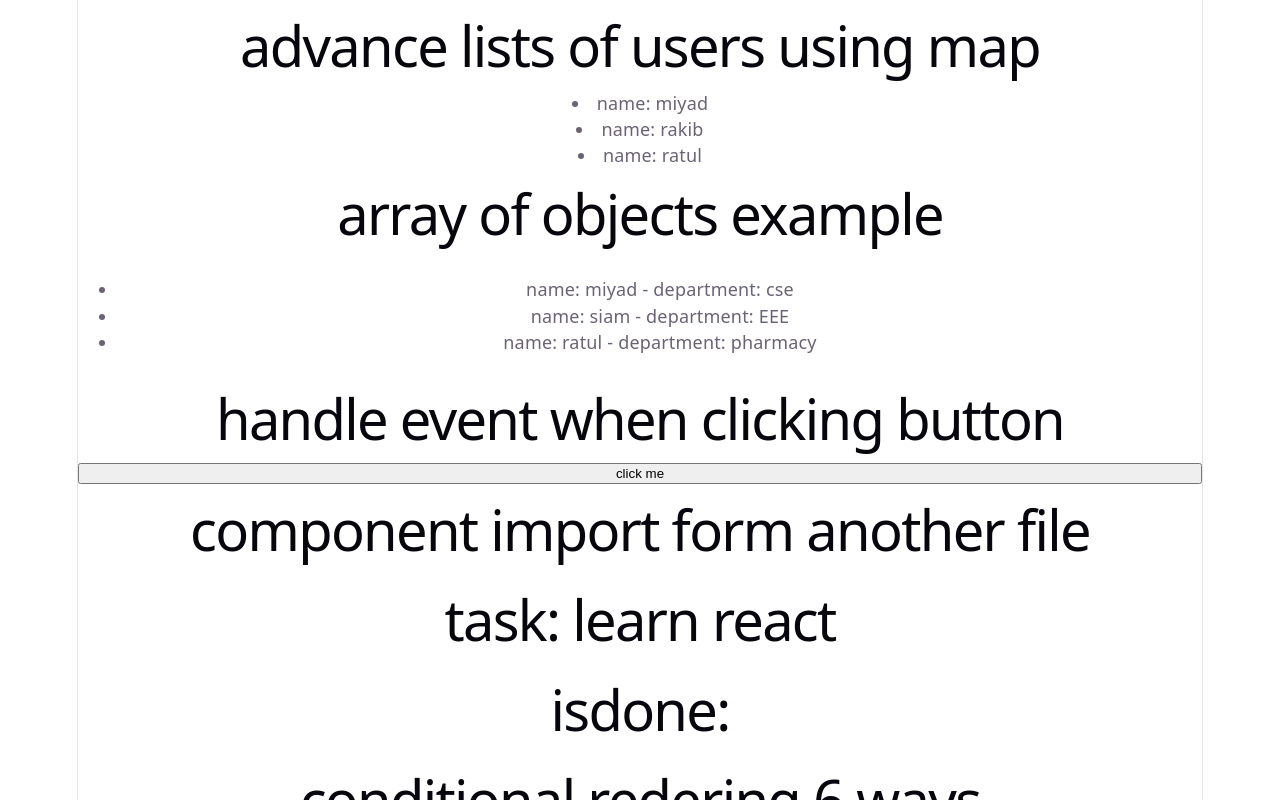
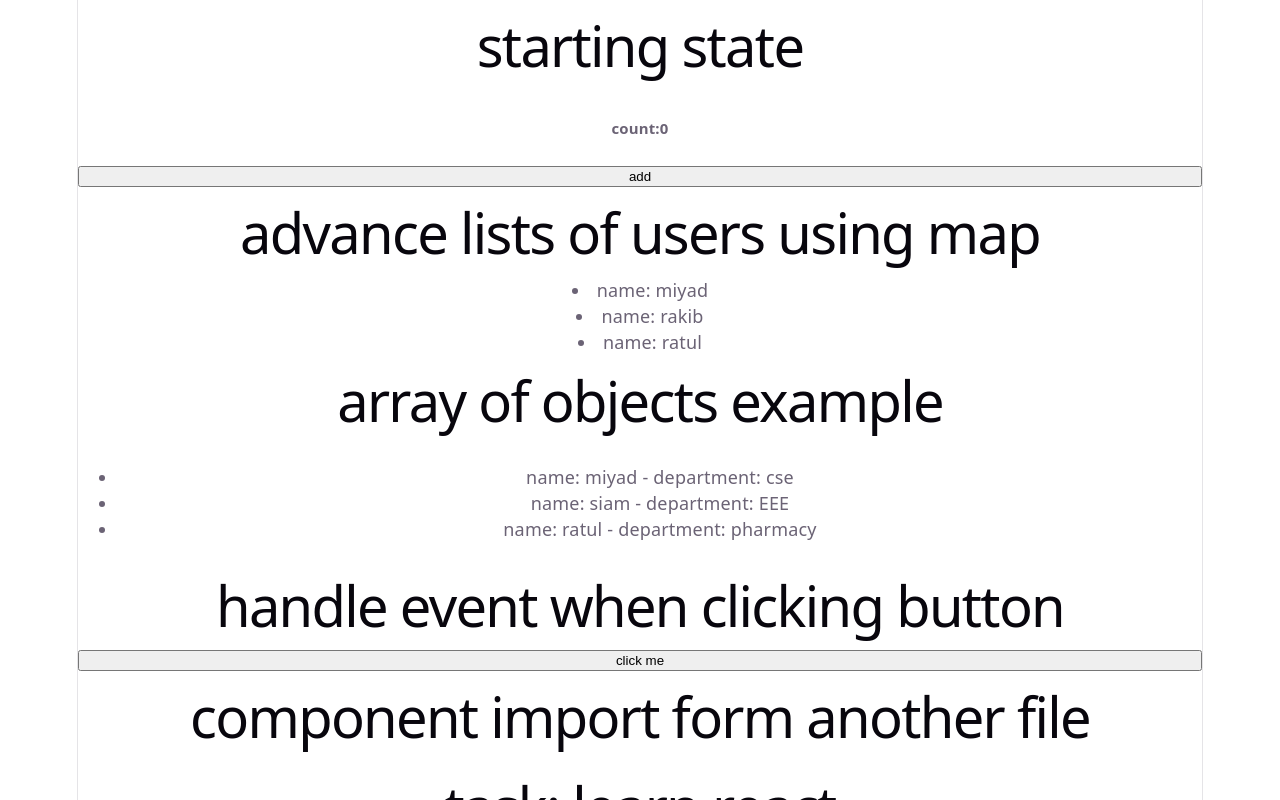
Before and after one commit to MiyadurRahman/reactjs, a React (Vite) app: page / in a window 1280 px wide. Shown: the top 800 px of the page. Built offline with nearby package versions, Linux system fonts and the light colour scheme.

Commit message:
learned the state basic

```diff
--- a/src/App.jsx
+++ b/src/App.jsx
@@ -5,18 +5,22 @@ import Todo3 from './component/conditional_rendaring';
 import Todo from './component/todo';
 import TOdo2 from './component/todo2';
 import Eventhandle from './component/eventhandle.jsx';
+import { useState } from 'react';
 
 function App() {
+
   const array = ["miyad", "rakib", "ratul"]
 
   function showMessage() {
     alert("button clicked");
   }
 function handleclick(){
-  alert("this is button")
+
 }
   return (
     <>
+    <h1>starting state</h1>
+        <Count></Count>
      <h1>advance lists of users using map</h1>
         {
           array.map(name => <UserItem key={name} name={name} />)
@@ -66,6 +70,23 @@ function handleclick(){
       <Button buttonclick={showMessage} ></Button>
     </>
   )
+}
+//state
+
+function Count(){
+  const [count,setCount]=useState(0)
+  const handleadd=()=>{
+ let newvalue=count+1;
+ setCount(newvalue)
+  }
+  return <>
+  <h5>count:{count}</h5>
+  <button onClick={handleadd}>add</button>
+
+
+
+
+  </>
 }
 
 
```
